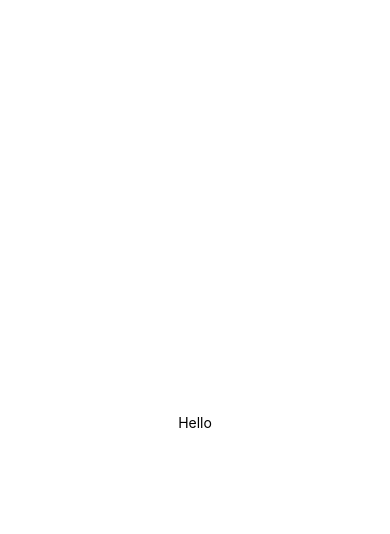
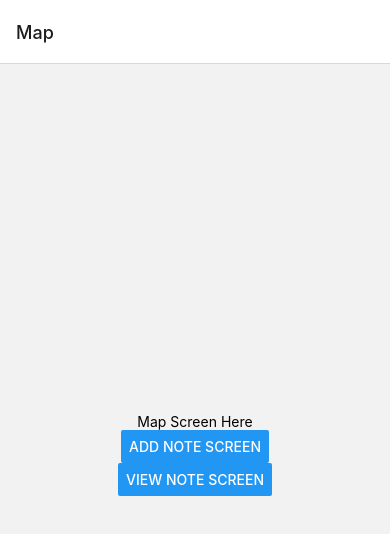
Before and after one commit to mjm517/Echoz, a React Native app: screen /Map in a window 390 px wide. Shown: the top 534 px of the page. Built offline with nearby package versions, Linux system fonts and the light colour scheme.

Commit message:
basic navigation for dev

```diff
--- a/App.js
+++ b/App.js
@@ -1,20 +1,37 @@
+import * as React from 'react';
+import { NavigationContainer } from '@react-navigation/native';
+import { createStackNavigator } from '@react-navigation/stack';
+import MapScreen from './screens/MapScreen/index';
+import AddNoteScreen from './screens/AddNoteScreen/index';
+import ViewNoteScreen from './screens/ViewNoteScreen/index';
 import { StatusBar } from 'expo-status-bar';
-import { StyleSheet, Text, View } from 'react-native';
+//import { StyleSheet, Text, View } from 'react-native';
+
+const Stack = createStackNavigator();
 
 export default function App() {
   return (
-    <View style={styles.container}>
-      <Text>Hello</Text>
+    <NavigationContainer>
+      <Stack.Navigator intialRouteName="Map">
+        <Stack.Screen name ="Map" component={MapScreen} />
+        <Stack.Screen name ="AddNote" component={AddNoteScreen} />
+        <Stack.Screen name ="ViewNote" component={ViewNoteScreen} />
+      </Stack.Navigator>
       <StatusBar style="auto" />
-    </View>
+    </NavigationContainer>
+
+    // <View style={styles.container}>
+    //   <Text>Hello</Text>
+    //   <StatusBar style="auto" />
+    // </View>
   );
 }
 
-const styles = StyleSheet.create({
-  container: {
-    flex: 1,
-    backgroundColor: '#fff',
-    alignItems: 'center',
-    justifyContent: 'center',
-  },
-});
+// const styles = StyleSheet.create({
+//   container: {
+//     flex: 1,
+//     backgroundColor: '#fff',
+//     alignItems: 'center',
+//     justifyContent: 'center',
+//   },
+// });
--- a/package.json
+++ b/package.json
@@ -9,10 +9,14 @@
     "web": "expo start --web"
   },
   "dependencies": {
+    "@react-navigation/native": "^6.1.18",
+    "@react-navigation/stack": "^6.4.1",
     "expo": "~51.0.28",
     "expo-status-bar": "~1.12.1",
     "react": "18.2.0",
-    "react-native": "0.74.5"
+    "react-native": "0.74.5",
+    "react-native-screens": "3.31.1",
+    "react-native-safe-area-context": "4.10.5"
   },
   "devDependencies": {
     "@babel/core": "^7.20.0"
--- a/screens/AddNoteScreen/index.js
+++ b/screens/AddNoteScreen/index.js
@@ -0,0 +1,17 @@
+import React from 'react';
+import { View, Text, Button, StyleSheet } from 'react-native';
+import styles from './styles';
+
+const AddNoteScreen = ({ navigation }) => {
+  return (
+    <View style={styles.container}>
+      <Text>Add Note Screen</Text>
+      <Button
+        title="Go Back"
+        onPress={() => navigation.goBack()}
+      />
+    </View>
+  );
+};
+
+export default AddNoteScreen;
--- a/screens/AddNoteScreen/styles.js
+++ b/screens/AddNoteScreen/styles.js
@@ -0,0 +1,11 @@
+import { StyleSheet } from 'react-native';
+
+const styles = StyleSheet.create({
+    container: {
+      flex: 1,
+      alignItems: 'center',
+      justifyContent: 'center',
+    },
+  });
+
+export default styles;
--- a/screens/MapScreen/index.js
+++ b/screens/MapScreen/index.js
@@ -0,0 +1,21 @@
+import React from 'react';
+import { View, Text, Button, StyleSheet } from 'react-native';
+import styles from './styles';
+
+const MapScreen = ({ navigation }) => {
+  return (
+    <View style={styles.container}>
+      <Text>Map Screen Here</Text>
+      <Button
+        title="Add Note Screen"
+        onPress={() => navigation.navigate('AddNote')}
+      />
+      <Button
+        title="View Note Screen"
+        onPress={() => navigation.navigate('ViewNote')}
+      />
+    </View>
+  );
+};
+
+export default MapScreen;
--- a/screens/MapScreen/styles.js
+++ b/screens/MapScreen/styles.js
@@ -0,0 +1,11 @@
+import { StyleSheet } from 'react-native';
+
+const styles = StyleSheet.create({
+    container: {
+      flex: 1,
+      alignItems: 'center',
+      justifyContent: 'center',
+    },
+  });
+
+export default styles;
--- a/screens/ViewNoteScreen/index.js
+++ b/screens/ViewNoteScreen/index.js
@@ -0,0 +1,17 @@
+import React from 'react';
+import { View, Text, Button, StyleSheet } from 'react-native';
+import styles from './styles';
+
+const ViewNoteScreen = ({ navigation }) => {
+  return (
+    <View style={styles.container}>
+      <Text>View Note Screen</Text>
+      <Button
+        title="Go Back"
+        onPress={() => navigation.goBack()}
+      />
+    </View>
+  );
+};
+
+export default ViewNoteScreen;
--- a/screens/ViewNoteScreen/styles.js
+++ b/screens/ViewNoteScreen/styles.js
@@ -0,0 +1,11 @@
+import { StyleSheet } from 'react-native';
+
+const styles = StyleSheet.create({
+    container: {
+      flex: 1,
+      alignItems: 'center',
+      justifyContent: 'center',
+    },
+  });
+
+export default styles;
```
Also changed, not shown: 1 other file (tests, documents, lock files or other folders).
